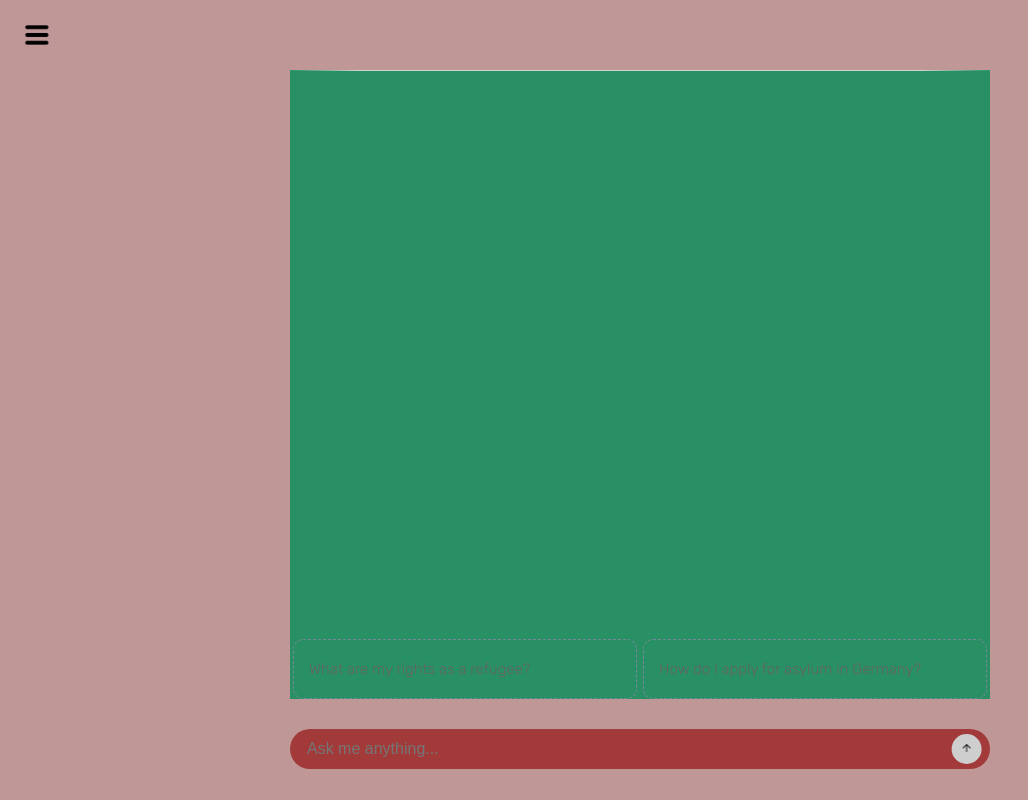
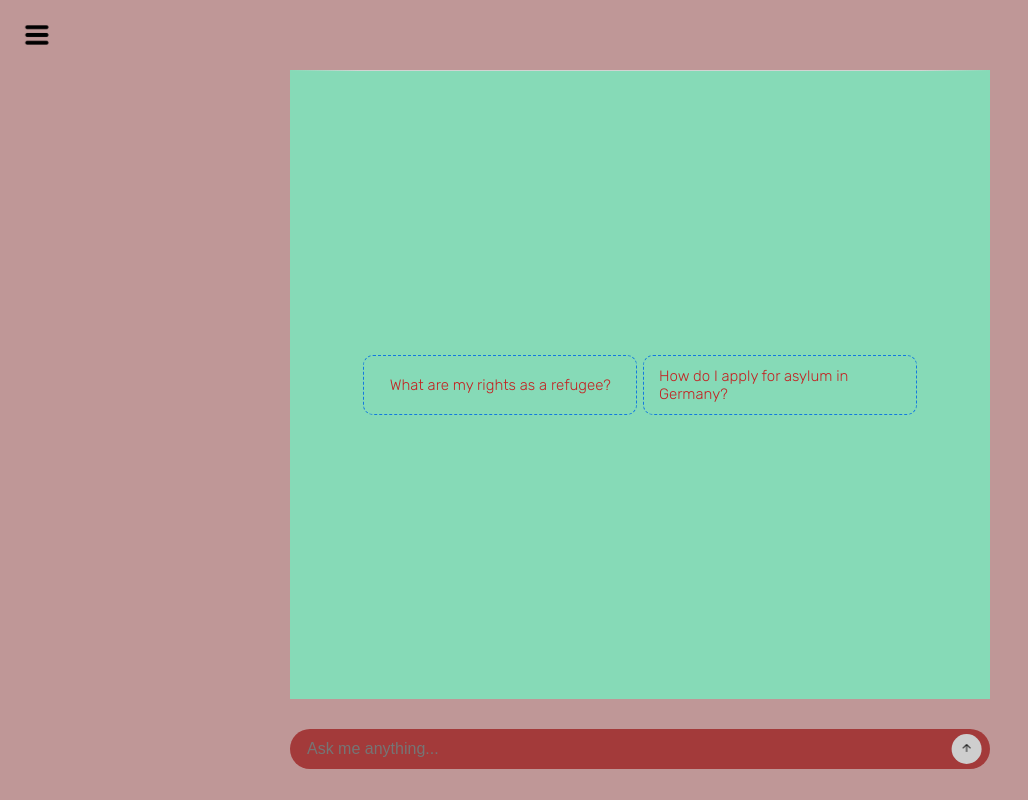
Before and after one commit to dubmix/RAG-chatbot, a React (Create React App) app in the folder client/: page /chat in a window 1280 px wide. Shown: the whole page, without its empty margins (0-1028 px from the left). Built offline with nearby package versions, Linux system fonts and the light colour scheme; no server answers.

Commit message:
chat pt. 2

```diff
--- a/client/src/components/ChatBox.tsx
+++ b/client/src/components/ChatBox.tsx
@@ -1,4 +1,4 @@
-import React, { useState } from 'react';
+import React, { useState, useRef } from 'react';
 import '../styles/chatbox.css';
 import '../styles/login.css';
 import '../styles/global.css';
@@ -9,12 +9,23 @@ const Chat: React.FC = () => {
     const [messageInput, setMessageInput] = useState<string>('');
     const [showSavedMessage, setShowSavedMessage] = useState<boolean>(false);
     const [showHelpBubbles, setShowHelpBubbles] = useState<boolean>(true);
+    const [justifyActive, setJustifyActive] = useState<boolean>(false);
+    const chatContainerRef = useRef<HTMLDivElement>(null);
 
     const handleSubmit = async (event: React.FormEvent<HTMLFormElement>) => {
+        setJustifyActive(true);
         event.preventDefault();
         if (!messageInput.trim()) return;
         displayUserChatBubble(messageInput);
         setMessageInput('');
+
+
+        if (chatContainerRef.current) {
+            chatContainerRef.current.style.justifyContent = 'flex-start'; // Or any desired value
+        }
+        // setTimeout(() => {
+        //     setShowHelpBubbles(false);
+        // }, 100);
 
         fetch(`${baseUrl}/api/process_request`, {
             method: 'POST',
@@ -51,6 +62,20 @@ const Chat: React.FC = () => {
         const chatBubbleElement = createChatBubble(message, 'user-bubble');
         chatMessagesElement.insertBefore(chatBubbleElement, chatMessagesElement.firstChild);
     }
+
+    const handleFocus = () => {
+        setShowHelpBubbles(false);
+        // const chatContainer = document.getElementById('chat-container');
+        //     if (chatContainer) {
+        //         chatContainer.classList.add('transition-help'); // Assuming this triggers your animation
+        //     }
+        // setTimeout(() => {
+        //     setShowHelpBubbles(false);
+        //     if (chatContainer) {
+        //         chatContainer.classList.remove('transition-help'); // Assuming this triggers your animation
+        //     }
+        // }, 500);
+    };
 
     const handleDoubleClick = (message: string) => {
 
@@ -108,16 +133,17 @@ const Chat: React.FC = () => {
     return (
         <>
         <div className="chat-wrapper">
-            <div id="chat-container">
-                <div className={`help-bubbles ${showHelpBubbles ? '' : 'hide'}`}>
-                        <div className="help-bubble">What are my rights as a refugee?</div>
-                        <div className="help-bubble">How do I apply for asylum in Germany?</div>
-                </div>
+            <div id="chat-container"
+                ref={chatContainerRef}>
+                    <div className={`help-bubbles ${showHelpBubbles ? '' : 'hide'}`}>
+                            <div className="help-bubble">What are my rights as a refugee?</div>
+                            <div className="help-bubble">How do I apply for asylum in Germany?</div>
+                    </div>
             </div>
 
             {showSavedMessage && <div className="saved-message">Message saved!</div>}
 
-            <form id="messageForm-2" onSubmit={handleSubmit} onFocus={() => setShowHelpBubbles(false)}>
+            <form id="messageForm-2" onSubmit={handleSubmit} onFocus={handleFocus}>
                 {/* <div className="input-container"> */}
                     <input type="text"
                         id="messageInput"
--- a/client/src/styles/chatbox.css
+++ b/client/src/styles/chatbox.css
@@ -1,8 +1,10 @@
 #chat-container {
-    background-color: #298f64;
+    background-color: #86dab7;
     display: flex;
     flex-direction: column-reverse;
     overflow-y: scroll;
+    align-items: center;
+    justify-content: center;
     margin: 0 auto;
     min-width: 200px;
     min-height: 100px;
@@ -14,6 +16,10 @@
     border-top: 1px solid lightgrey;
     border-image: linear-gradient(to right, transparent, lightgrey 10%, lightgrey 50%, lightgrey 90%, transparent) 1;
     animation: 0.5s fadeIn forwards;
+}
+
+.justify-active {
+    justify-content: flex-start;
 }
 
 .input-container {
@@ -32,18 +38,23 @@
     height: 60px;
     display: flex;
     font-family: 'Rubik', sans-serif;
-    color: rgb(101, 101, 101);
+    color: rgb(195, 34, 34);
     font-size: 15px;
 }
 
 .help-bubble {
     flex: 1;
-    border: 1px dashed lightslategray;
+    border: 1px dashed rgb(18, 121, 223);
     margin: 0 3px;
     display: flex;
     padding: 15px;
+    justify-content: center;
     align-items: center;
     border-radius: 10px;
+}
+
+#chat-container.justify-active {
+    justify-content: center;
 }
 
 .hide {
```
